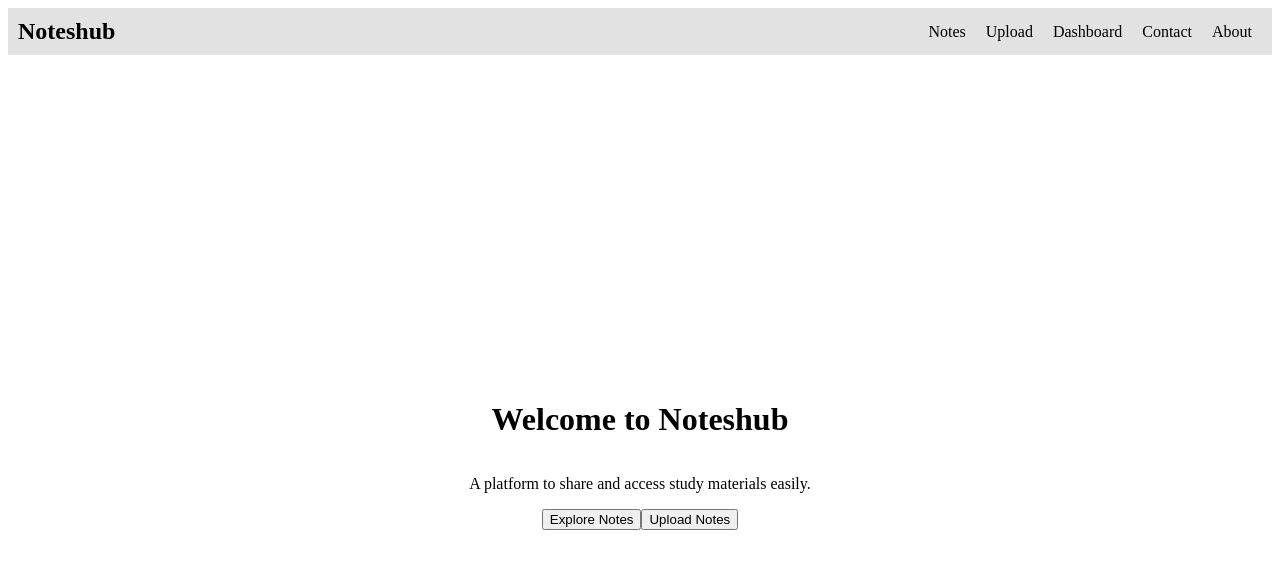
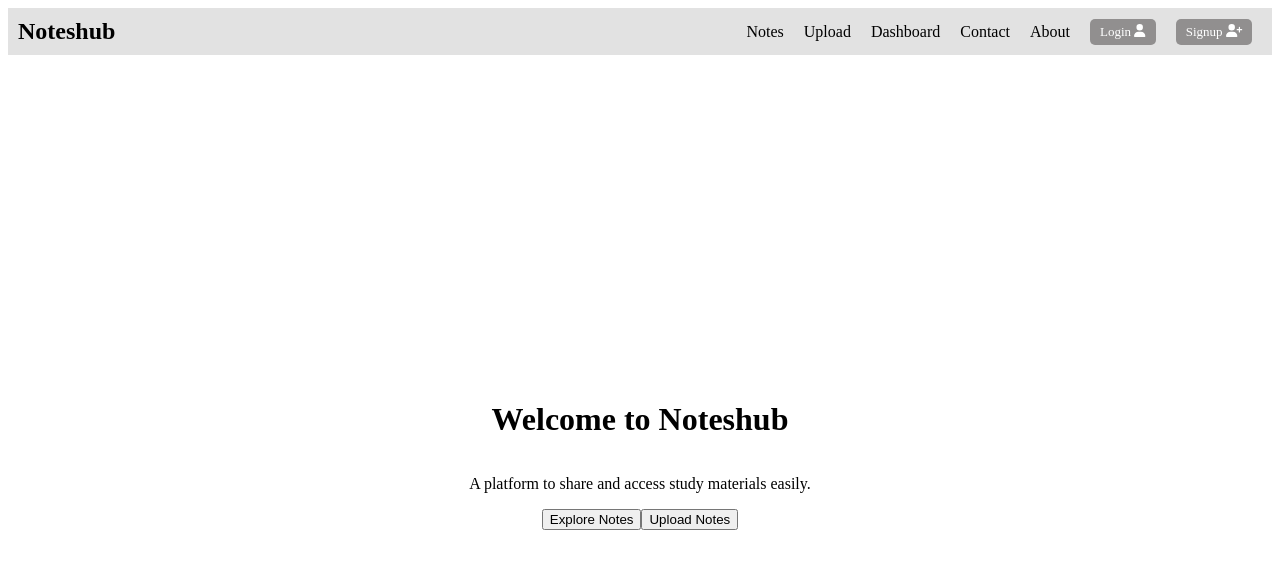
Before and after one commit to parth-kachhela/campus-Cloud, a React (Vite) app in the folder Frontend/: page / in a window 1280 px wide. Shown: the top 568 px of the page. Built offline with nearby package versions, Linux system fonts and the light colour scheme.

Commit message:
navbar added now comes to the footer

```diff
--- a/Frontend/package.json
+++ b/Frontend/package.json
@@ -10,6 +10,9 @@
     "preview": "vite preview"
   },
   "dependencies": {
+    "@fortawesome/fontawesome-svg-core": "^6.7.2",
+    "@fortawesome/free-solid-svg-icons": "^6.7.2",
+    "@fortawesome/react-fontawesome": "^0.2.2",
     "@tailwindcss/vite": "^4.0.15",
     "lucide-react": "^0.483.0",
     "react": "^19.0.0",
--- a/Frontend/src/Components/Navbar/Navbar.css
+++ b/Frontend/src/Components/Navbar/Navbar.css
@@ -25,3 +25,28 @@
   color: black;
   margin: 0 10px;
 }
+
+.login-button {
+  background-color: #918f8f;
+  color: white;
+  font-size: 13px;
+  padding: 5px 10px;
+  border-radius: 5px;
+  margin-left: 10px;
+  transition: 0.3s ease-in-out;
+}
+
+.signup-button {
+  background-color: #918f8f;
+  color: white;
+  font-size: 13px;
+  padding: 5px 10px;
+  border-radius: 5px;
+  margin-left: 10px;
+  transition: 0.3s ease-in-out;
+}
+
+.login-button:hover,
+.signup-button:hover {
+  opacity: 0.8;
+}
--- a/Frontend/src/Components/Navbar/Navbar.jsx
+++ b/Frontend/src/Components/Navbar/Navbar.jsx
@@ -1,6 +1,9 @@
 import React from "react";
 import { Link } from "react-router-dom";
 import "../Navbar/Navbar.css";
+import { FontAwesomeIcon } from "@fortawesome/react-fontawesome";
+import { faUser, faUserPlus } from "@fortawesome/free-solid-svg-icons";
+
 const Navbar = () => {
   return (
     <nav className="navbar">
@@ -23,6 +26,12 @@ const Navbar = () => {
         <Link to="/about" className="links">
           About
         </Link>
+        <Link to="/login" className="links login-button">
+          Login <FontAwesomeIcon icon={faUser} />
+        </Link>
+        <Link to="/signup" className="links signup-button">
+          Signup <FontAwesomeIcon icon={faUserPlus} />
+        </Link>
       </div>
     </nav>
   );
```
Also changed, not shown: Frontend/src/Components/Footer/Footer.css (added), Frontend/src/Components/Footer/Footer.jsx (added).
